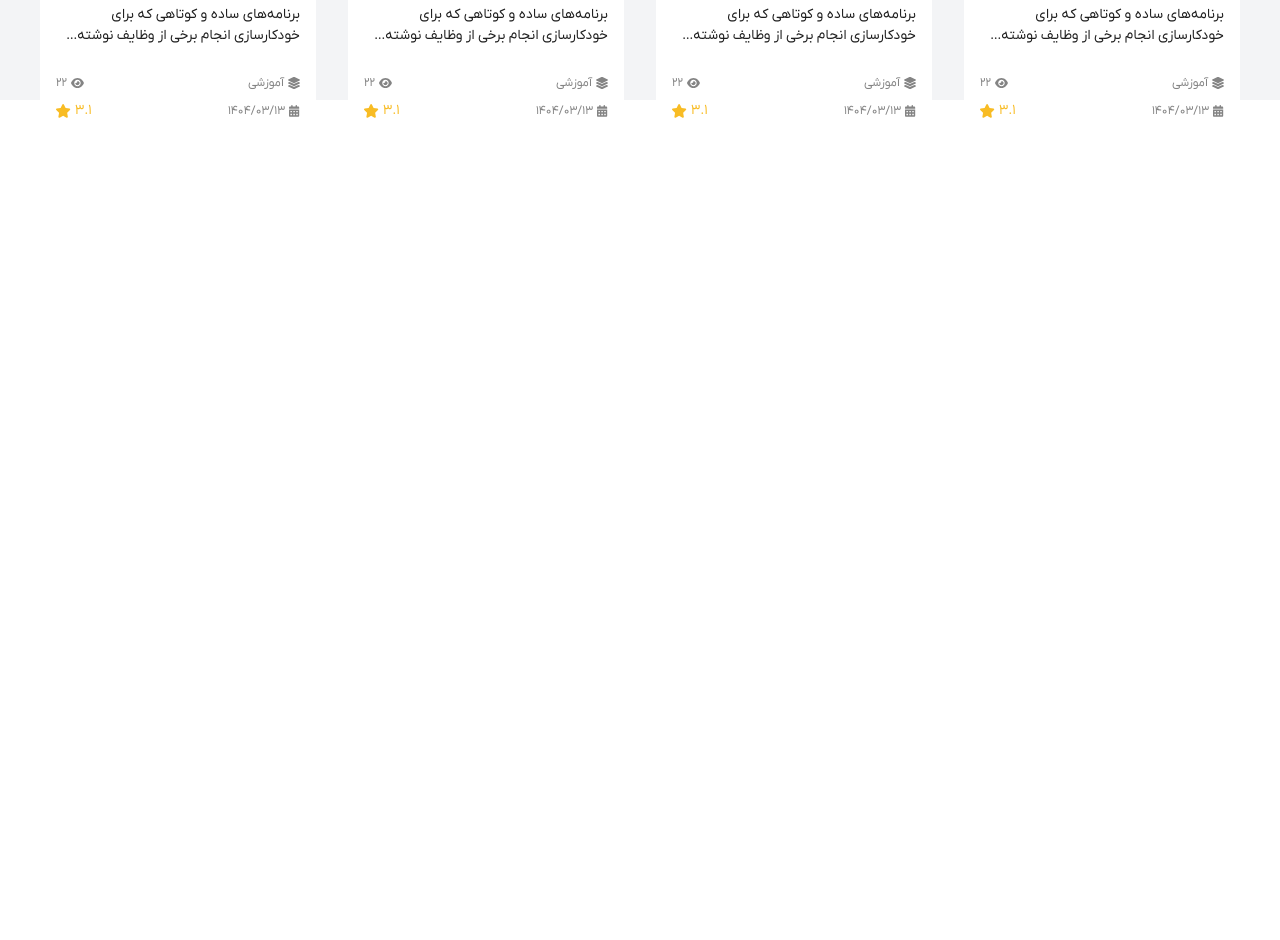
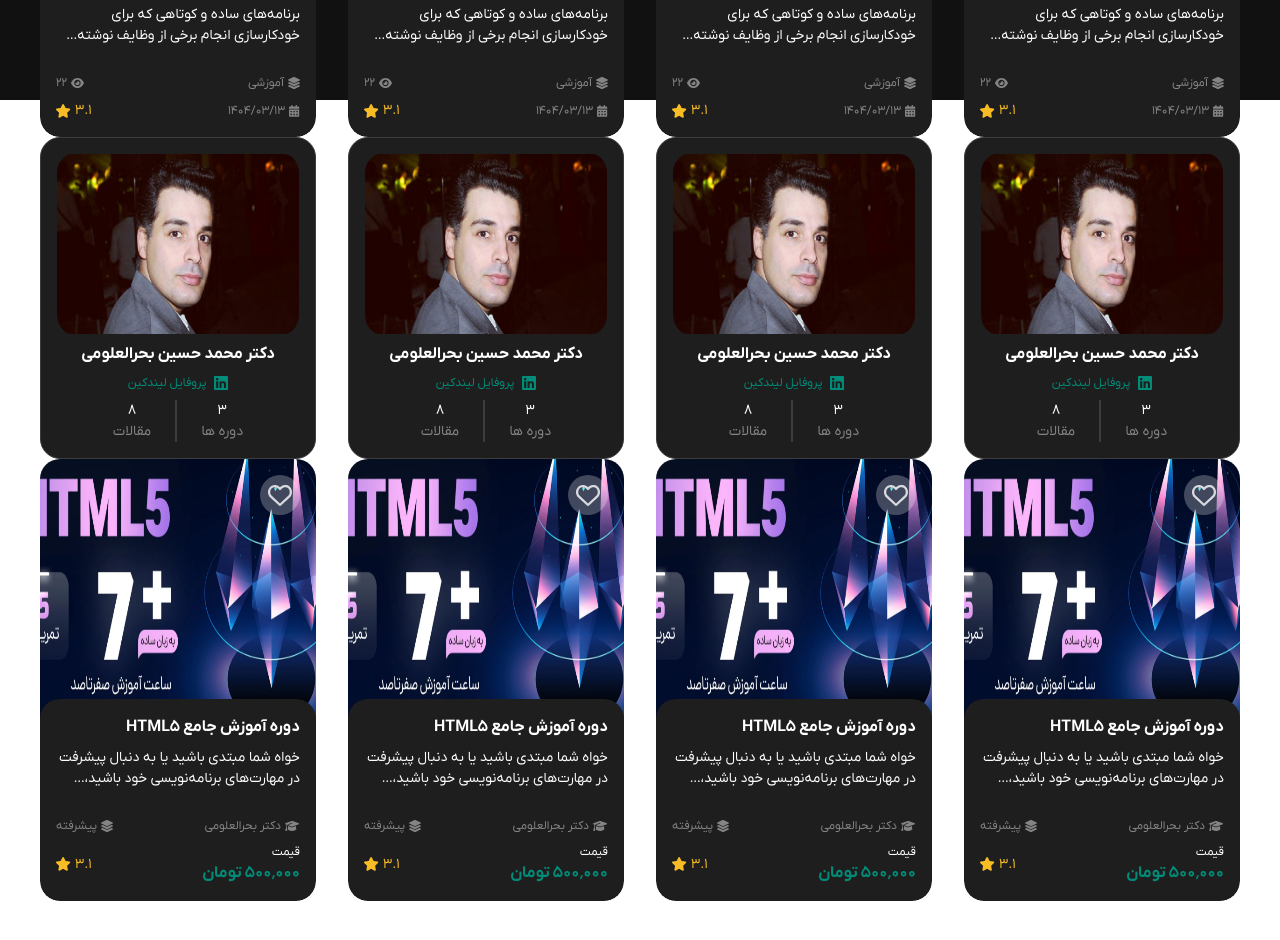
Before and after one commit to mahdiimnzr/Logic_Flow, a React (Vite) app: page / in a window 1280 px wide. Shown: the part 700-1640 px from the top of the page. Before the commit the page ends 837 px from the top, so only its background shows below. Built offline with nearby package versions, Linux system fonts and the light colour scheme.

Commit message:
feature/landing: add teacher Card Component

```diff
--- a/src/app/AppProvider.jsx
+++ b/src/app/AppProvider.jsx
@@ -7,7 +7,7 @@
 import ThemeContext from "./context/themeContext";
 
 const AppProvider = () => {
-  const [theme, setTheme] = useState(false);
+  const [theme, setTheme] = useState(true);
   return (
     <Suspense fallback={<div>IsLoading</div>}>
       <QueryClientProvider client={queryClient}>
--- a/src/assets/styles/global.css
+++ b/src/assets/styles/global.css
@@ -30,7 +30,7 @@
   --color-star-yellow: #f8bc24;
   --color-red-error: #ef5350;
   --color-field-silver: #848484;
-  --color-light-gray: #eaeaea;
+  --color-light-gray: #3d3d3d;
   --color-default-black: #ffffff;
   --color-default-light: #1e1e1e;
   --color-background-default: #111111;
--- /dev/null
+++ b/src/components/atoms/Border/Border.jsx
@@ -0,0 +1,9 @@
+const Border = ({
+  width = "w-full",
+  height = "h-full",
+  color = "bg-light-gray",
+}) => {
+  return <div className={`${width} ${height} ${color}`}></div>;
+};
+
+export default Border;
--- a/src/components/molecules/Cards/Card.jsx
+++ b/src/components/molecules/Cards/Card.jsx
@@ -1,3 +1,4 @@
+import { Link } from "react-router-dom";
 import course from "../../../assets/images/coursePng.png";
 import CalenderIcon from "../../../core/icons/CalenderIcon";
 import EyeOpenIcon from "../../../core/icons/EyeOpenIcon";
@@ -16,12 +17,12 @@
       >
         <FavoriteIcon isFavorite={false} className={`mx-auto`} />
       </div>
-      <div className={`h-60 group content-center`}>
+      <Link className={`h-60 group content-center block`}>
         <img
           className={`transform-[scale(1.5)] size-full transition-all cursor-pointer mx-auto group-hover:transform-[scale(1.2)]`}
           src={course}
         />
-      </div>
+      </Link>
       <div
         className={`rounded-[20px] bg-default-light flex flex-col gap-7 p-4 relative`}
       >
--- /dev/null
+++ b/src/components/molecules/Cards/TeachersCard.jsx
@@ -0,0 +1,50 @@
+import { Link } from "react-router-dom";
+import teacher from "../../../assets/images/teacherPng.png";
+import LinkedinIcon from "../../../core/icons/LinkedinIcon";
+import Border from "../../atoms/Border/Border";
+
+const TeachersCard = (props) => {
+  const { isFromDetail = false } = props;
+  return (
+    <div
+      className={`border border-light-gray bg-default-light rounded-[20px] p-4 flex flex-col items-center gap-2`}
+    >
+      <Link className={`block h-45 ${isFromDetail ? "w-45" : "w-full"}`}>
+        <img
+          className={`size-full ${isFromDetail ? "rounded-full" : "rounded-[20ox]"}`}
+          src={teacher}
+        />
+      </Link>
+      <h3 className={`text-default-black text-base font-bold`}>
+        دکتر محمد حسین بحرالعلومی
+      </h3>
+      <div className={`flex items-center gap-2 cursor-pointer`}>
+        <LinkedinIcon />
+        <span className={`text-green-primary font-normal text-[12px]`}>
+          پروفایل لیندکین
+        </span>
+      </div>
+      <div className={`flex items-center gap-6`}>
+        <div className={`flex flex-col items-center`}>
+          <span className={`text-default-black font-normal text-[14px]`}>
+            3
+          </span>
+          <h4 className={`text-field-silver font-normal text-[14px]`}>
+            دوره ها
+          </h4>
+        </div>
+        <Border width="w-0.5" height="h-full" />
+        <div className={`flex flex-col items-center`}>
+          <span className={`text-default-black font-normal text-[14px]`}>
+            8
+          </span>
+          <h4 className={`text-field-silver font-normal text-[14px]`}>
+            مقالات
+          </h4>
+        </div>
+      </div>
+    </div>
+  );
+};
+
+export default TeachersCard;
--- /dev/null
+++ b/src/core/icons/LinkedinIcon.jsx
@@ -0,0 +1,24 @@
+const LinkedinIcon = ({
+  width = "14",
+  height = "14",
+  className,
+  color = "#008C78",
+}) => {
+  return (
+    <svg
+      width={width}
+      height={height}
+      viewBox="0 0 14 14"
+      fill="none"
+      xmlns="http://www.w3.org/2000/svg"
+      className={className}
+    >
+      <path
+        d="M13 0H0.996875C0.446875 0 0 0.453125 0 1.00938V12.9906C0 13.5469 0.446875 14 0.996875 14H13C13.55 14 14 13.5469 14 12.9906V1.00938C14 0.453125 13.55 0 13 0ZM4.23125 12H2.15625V5.31875H4.23438V12H4.23125ZM3.19375 4.40625C2.52812 4.40625 1.99063 3.86562 1.99063 3.20312C1.99063 2.54063 2.52812 2 3.19375 2C3.85625 2 4.39687 2.54063 4.39687 3.20312C4.39687 3.86875 3.85938 4.40625 3.19375 4.40625ZM12.0094 12H9.93437V8.75C9.93437 7.975 9.91875 6.97813 8.85625 6.97813C7.775 6.97813 7.60938 7.82188 7.60938 8.69375V12H5.53438V5.31875H7.525V6.23125H7.55312C7.83125 5.70625 8.50938 5.15312 9.51875 5.15312C11.6187 5.15312 12.0094 6.5375 12.0094 8.3375V12Z"
+        fill={color}
+      />
+    </svg>
+  );
+};
+
+export default LinkedinIcon;
--- a/src/pages/Landing.jsx
+++ b/src/pages/Landing.jsx
@@ -7,6 +7,7 @@
 import TextAreaInput from "../components/molecules/Inputs/TextAreaInput";
 import FormInput from "../components/molecules/Inputs/FormInput";
 import Card from "../components/molecules/Cards/Card";
+import TeachersCard from "../components/molecules/Cards/TeachersCard";
 
 const validationSchema = Yup.object({
   verifyCode: Yup.string()
@@ -17,7 +18,7 @@
 const Landing = () => {
   const [otp, setOtp] = useState(new Array(6).fill(""));
   return (
-    <div>
+    <div className={`pb-100`}>
       <Button
         color={"primaryBtn"}
         className={`w-80 h-15 flex gap-1.5 justify-center items-center`}
@@ -64,6 +65,18 @@
         <Card />
         <Card />
       </div>
+      <div className={`grid grid-cols-4 gap-8 mx-auto`}>
+        <TeachersCard />
+        <TeachersCard />
+        <TeachersCard />
+        <TeachersCard />
+      </div>
+      <div className={`grid grid-cols-4 gap-8 mx-auto`}>
+        <Card isCourseCard={true} />
+        <Card isCourseCard={true} />
+        <Card isCourseCard={true} />
+        <Card isCourseCard={true} />
+      </div>
     </div>
   );
 };
```
Also changed, not shown: src/assets/images/teacherPng.png (added).
